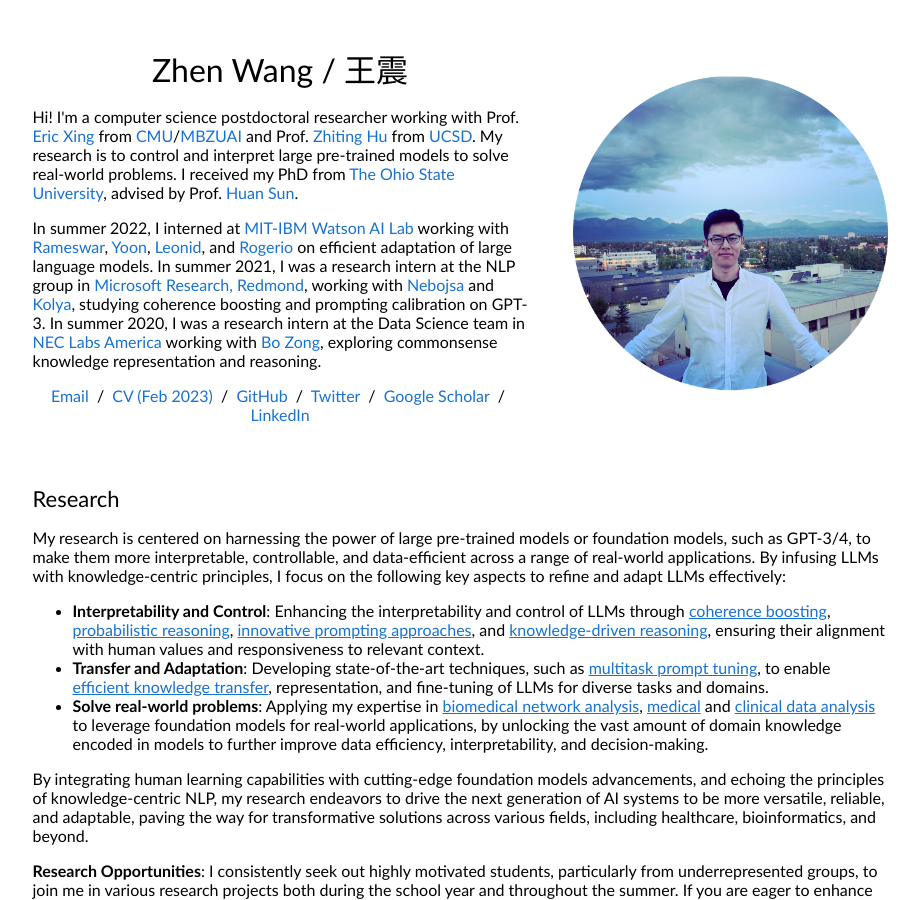
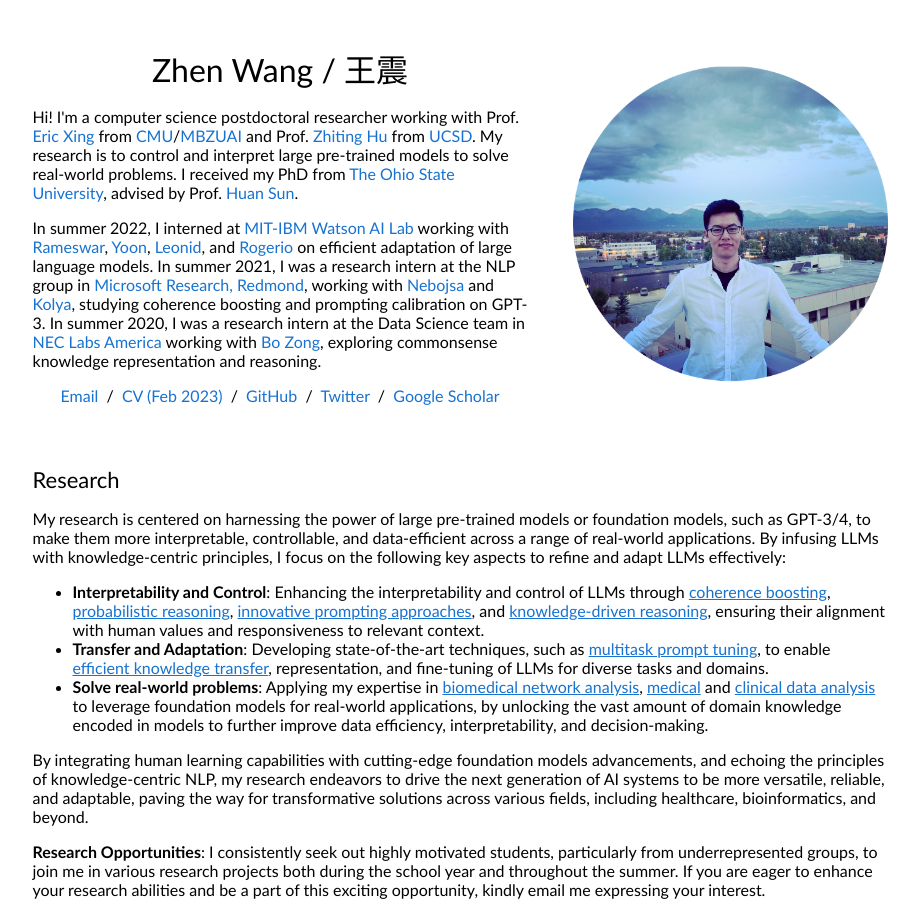
Before and after one commit to zhenwang9102/zhenwang9102.github.io, a Jekyll site: the page built from _posts/2019-06-02-venue.markdown, in a window 1280 px wide and 900 px high. Shown: the whole window, without its empty margins (180-1099 px from the left). Built offline with Jekyll 4.4.1, drawn with Linux system fonts in a browser that asks for light colours.

Commit message:
Update default.html

```diff
--- a/_layouts/default.html
+++ b/_layouts/default.html
@@ -50,8 +50,9 @@
                 <a href="https://zhenwang9102.github.io/files/ZW_CV.pdf">CV (Feb 2023)</a> &nbsp;/&nbsp;
                 <a href="https://github.com/zhenwang9102">GitHub</a> &nbsp;/&nbsp;
                 <a href="https://twitter.com/zhenwang9102">Twitter</a> &nbsp;/&nbsp;
-                <a href="https://scholar.google.com/citations?hl=en&user=asBaytUAAAAJ&view_op=list_works&sortby=pubdate">Google Scholar</a> &nbsp;/&nbsp;
-                <a href="https://www.linkedin.com/in/zhenwang9102/">LinkedIn </a>
+                <a href="https://scholar.google.com/citations?hl=en&user=asBaytUAAAAJ&view_op=list_works&sortby=pubdate">Google Scholar</a>
+<!--                 &nbsp;/&nbsp; -->
+<!--                 <a href="https://www.linkedin.com/in/zhenwang9102/">LinkedIn </a>  -->
 <!--                 &nbsp;/&nbsp; -->
 <!--                 <a href="https://www.semanticscholar.org/author/Zhen-Wang/47197370">Semantic Scholar</a> -->
               </p>
```
